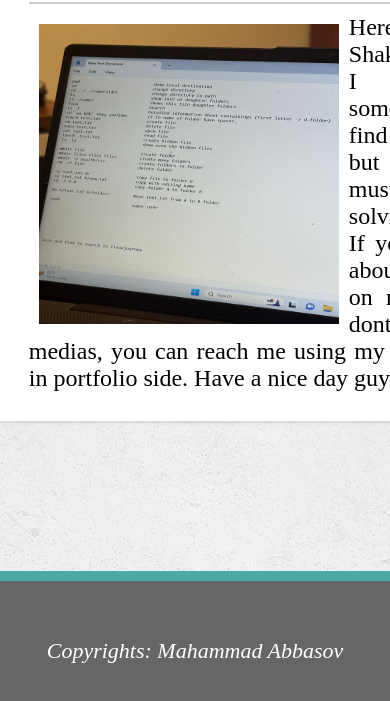
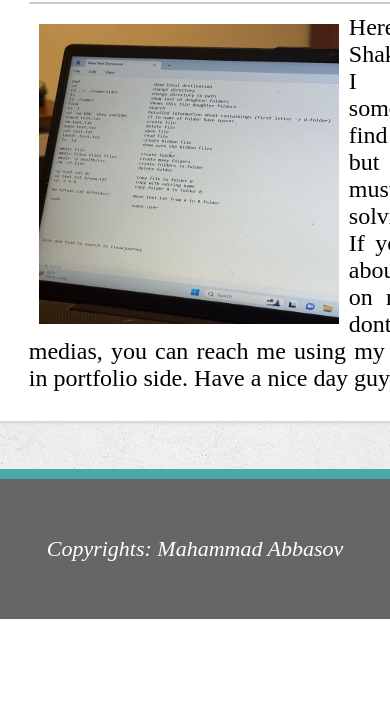
Before and after one commit to moonle-js/My_Portfolio, a plain HTML site: page index.html in a window 390 px wide. Shown: the part 225-926 px from the top of the page. After the commit the page ends 844 px from the top, so only its background shows below. Drawn offline with Linux system fonts and the light colour scheme.

Commit message:
Adding styles for mobile footer

```diff
--- a/assets/css/footer.css
+++ b/assets/css/footer.css
@@ -1,6 +1,8 @@
                 /* Footer styling */
 
                 footer{
+                    position: absolute;
+                    bottom: 0;
                     width: 100%;
                     height: 150px;
                     background-color: #666;
--- a/assets/css/portfolio.css
+++ b/assets/css/portfolio.css
@@ -79,3 +79,18 @@
                     background-size: cover;
                 }
             /* Section right-side done, start for contact links */
+
+            /* Adding styles for footer because in standart it seems so bad
+            When we set position absolute to footer it fixes in middle of page when the size of screen is incorrect*/
+
+            @media only screen and (max-height: 1300px) {
+                footer{
+                    position: inherit;
+                }
+            }
+            @media only screen and (min-height: 1300px) {
+                footer{
+                    position: absolute;
+                    bottom: 0;
+                }
+            }
--- a/assets/css/reset.css
+++ b/assets/css/reset.css
@@ -51,8 +51,8 @@ table {
 body{
     background: url(../images/concrete_seamless.png);
 	width: 100%;
+	position: relative;
 	min-height: 100vh;
-	position: relative;
 }
 main{
 	width: 960px;
```
